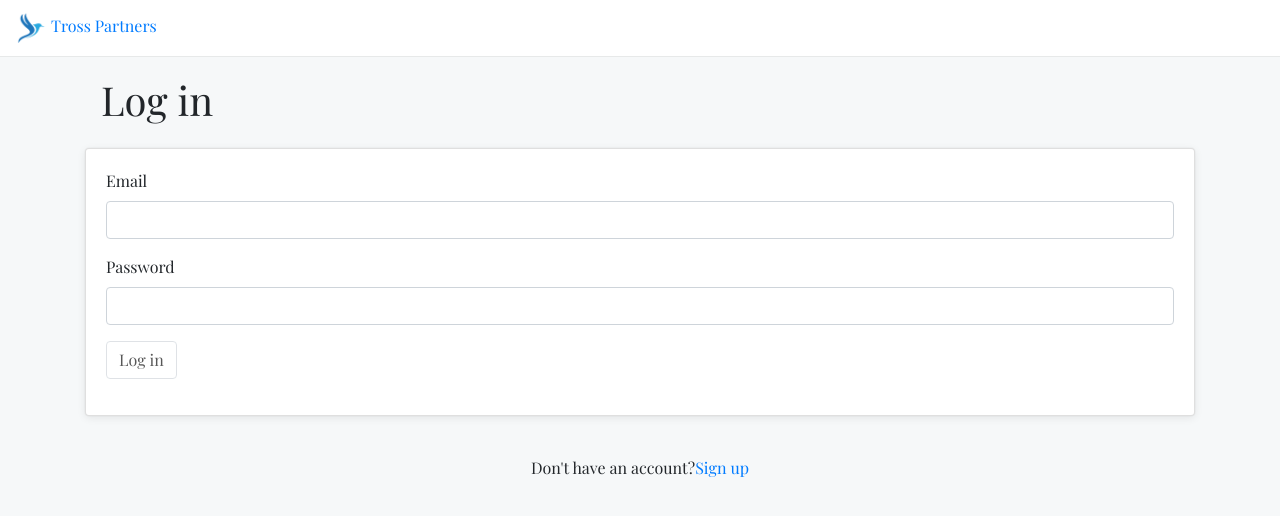
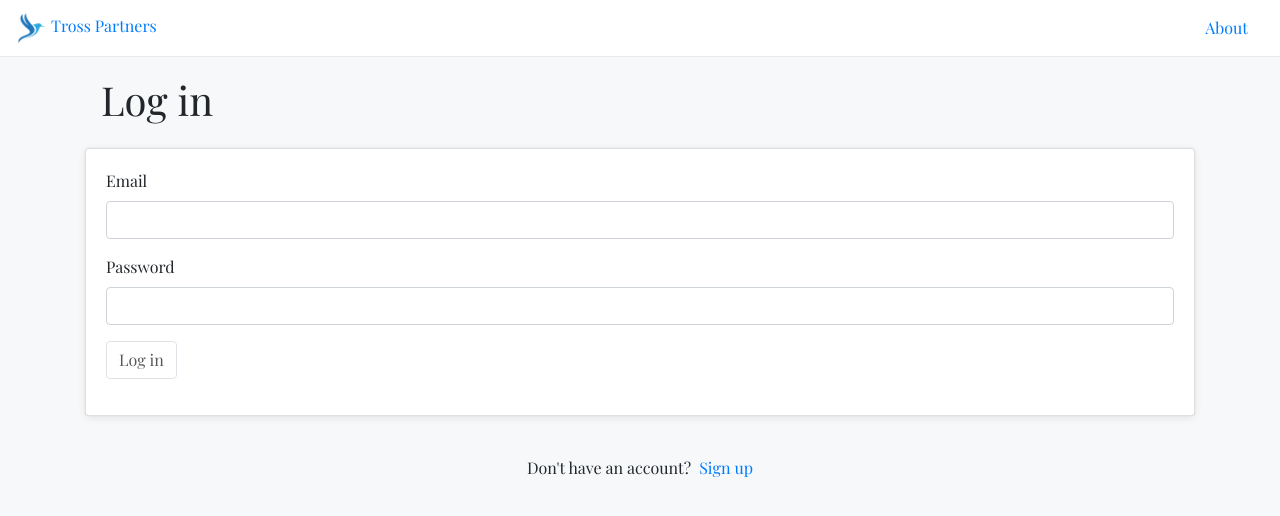
Before and after one commit to mattruddy/reit-fe, a React (Create React App) app: page /login in a window 1280 px wide. Shown: the top 516 px of the page. Built offline with nearby package versions, Linux system fonts and the light colour scheme.

Commit message:
clean up

```diff
--- a/src/component/Header.tsx
+++ b/src/component/Header.tsx
@@ -1,10 +1,10 @@
 
 import React from 'react'
-import {DropdownItem, DropdownMenu, DropdownToggle, Nav, Navbar, NavbarBrand, UncontrolledDropdown} from 'reactstrap'
+import {DropdownItem, DropdownMenu, DropdownToggle, Nav, Navbar, NavbarBrand, NavItem, NavLink, UncontrolledDropdown} from 'reactstrap'
 import { useRecoilValue } from 'recoil'
 import { isLoggedInState, } from '../store'
 import { FcMenu } from "react-icons/fc";
-import { Link } from 'react-router-dom';
+import { Link, useLocation } from 'react-router-dom';
 
 interface Props {
     logOut: () => void
@@ -12,7 +12,7 @@ interface Props {
 
 const Header = ({logOut}: Props) => {
     const loggedIn = useRecoilValue(isLoggedInState)
-
+    const location = useLocation()
     return (
         <Navbar className="header" fixed="top">
             <NavbarBrand>
@@ -22,7 +22,8 @@ const Header = ({logOut}: Props) => {
                 </>
             </NavbarBrand>
             <Nav>
-                {loggedIn && <UncontrolledDropdown nav inNavbar>
+                {loggedIn
+                ? <UncontrolledDropdown nav inNavbar>
                     <DropdownToggle nav>
                         <FcMenu />
                     </DropdownToggle>
@@ -40,7 +41,15 @@ const Header = ({logOut}: Props) => {
                         Logout
                     </DropdownItem>
                     </DropdownMenu>
-                </UncontrolledDropdown>}
+                </UncontrolledDropdown>
+                :
+                <>
+                {!location.pathname.includes("about") ? <NavItem>
+                    <NavLink tag={Link} to="/about">About</NavLink>
+                </NavItem> : <NavItem>
+                    <NavLink tag={Link} to="/login">Login</NavLink>
+                </NavItem>}
+                </>}
             </Nav>
         </Navbar>
     )
--- a/src/page/Login.tsx
+++ b/src/page/Login.tsx
@@ -34,7 +34,7 @@ const Login = () => {
                     </div>
                     <AuthForm onSubmit={auth} authType="Log in" />
                     <div className="AuthFooter">
-                        Don't have an account? <Link to="/signup"> Sign up</Link>
+                        Don't have an account? <Link style={{marginLeft: "8px"}} to="/signup"> Sign up</Link>
                     </div>
                 </Col>
             </Row>
```
